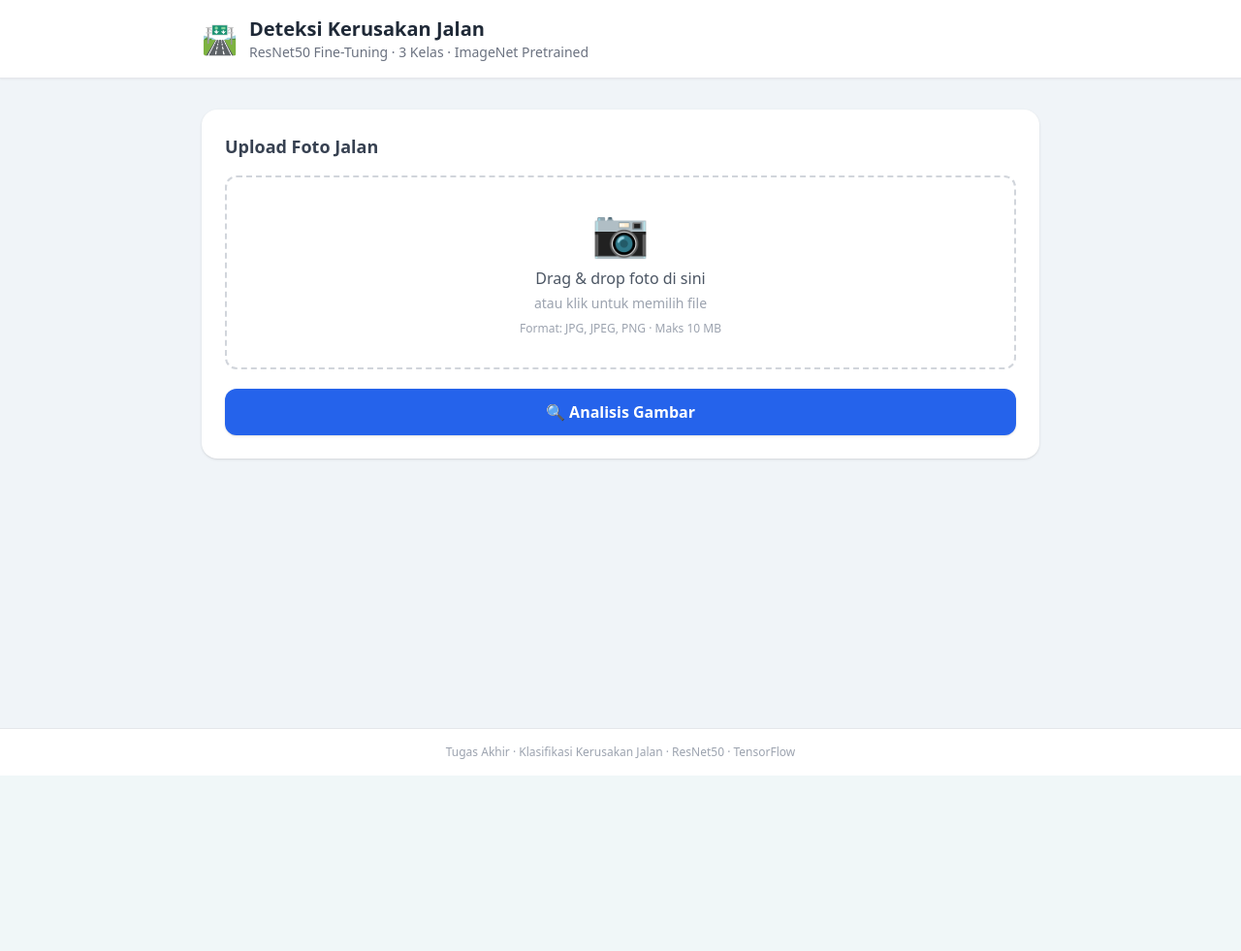
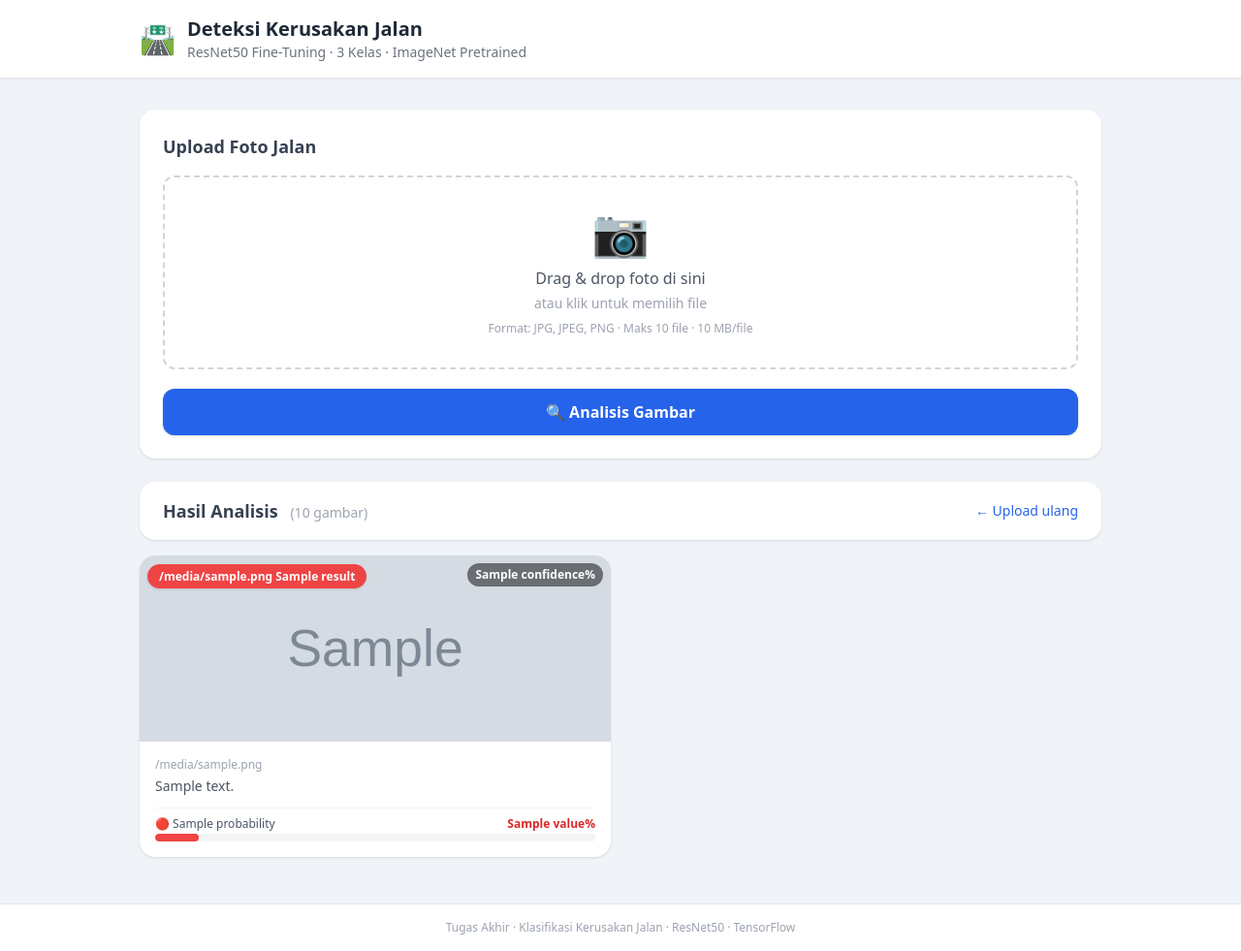
Before and after one commit to alanslengkoan/ImageClassification-CNN, a Django app: template road_detector/detector/templates/detector/index.html in a window 1280 px wide. Shown: the whole page at 97% size. Before the commit the page ends 800 px from the top, so only its background shows below. Run offline with Django 4.2, Linux system fonts and the light colour scheme; the template is opened without the code that fills it: most values are stand-ins (such as "Sample title", 1, 10 or a date in 2020); grey boxes marked "Sample" are stand-in pictures; some libraries are stand-ins or nearby versions.

Commit message:
update again

```diff
--- a/road_detector/detector/templates/detector/index.html
+++ b/road_detector/detector/templates/detector/index.html
@@ -12,13 +12,14 @@
     .bar-fill { transition: width 1s ease; }
     @keyframes fadeIn { from { opacity:0; transform:translateY(16px); } to { opacity:1; transform:translateY(0); } }
     .fade-in { animation: fadeIn .5s ease forwards; }
+    .thumb-grid { display: grid; grid-template-columns: repeat(auto-fill, minmax(72px, 1fr)); gap: 8px; }
   </style>
 </head>
 <body class="min-h-screen flex flex-col">
 
   <!-- HEADER -->
   <header class="bg-white shadow-sm border-b border-gray-200">
-    <div class="max-w-4xl mx-auto px-4 py-4 flex items-center gap-3">
+    <div class="max-w-5xl mx-auto px-4 py-4 flex items-center gap-3">
       <span class="text-3xl">🛣️</span>
       <div>
         <h1 class="text-xl font-bold text-gray-800">Deteksi Kerusakan Jalan</h1>
@@ -27,7 +28,7 @@
     </div>
   </header>
 
-  <main class="flex-1 max-w-4xl mx-auto w-full px-4 py-8 space-y-6">
+  <main class="flex-1 max-w-5xl mx-auto w-full px-4 py-8 space-y-6">
 
     <!-- UPLOAD CARD -->
     <div class="bg-white rounded-2xl shadow p-6">
@@ -35,6 +36,8 @@
 
       <form method="post" enctype="multipart/form-data" id="uploadForm">
         {% csrf_token %}
+
+        <!-- DROP ZONE -->
         <div id="dropZone"
              class="drop-zone border-2 border-dashed border-gray-300 rounded-xl p-8
                     flex flex-col items-center justify-center cursor-pointer
@@ -42,21 +45,21 @@
           <span class="text-5xl mb-3">📷</span>
           <p class="text-gray-600 font-medium">Drag & drop foto di sini</p>
           <p class="text-gray-400 text-sm mt-1">atau klik untuk memilih file</p>
-          <p class="text-gray-400 text-xs mt-2">Format: JPG, JPEG, PNG · Maks 10 MB</p>
-          <input type="file" name="image" id="imageInput" accept="image/*"
-                 class="hidden" required />
+          <p class="text-gray-400 text-xs mt-2">Format: JPG, JPEG, PNG · Maks 10 file · 10 MB/file</p>
+          <input type="file" name="images" id="imageInput" accept="image/*"
+                 class="hidden" multiple required />
         </div>
 
-        <!-- PREVIEW -->
-        <div id="previewBox" class="hidden mt-4 flex items-center gap-4 p-3 bg-gray-50 rounded-xl border border-gray-200">
-          <img id="previewImg" src="#" alt="preview"
-               class="w-20 h-20 object-cover rounded-lg border border-gray-300 shadow-sm" />
-          <div class="flex-1 min-w-0">
-            <p id="previewName" class="font-medium text-gray-700 truncate text-sm"></p>
-            <p id="previewSize" class="text-xs text-gray-400 mt-0.5"></p>
+        <!-- PREVIEW THUMBNAILS -->
+        <div id="previewBox" class="hidden mt-4">
+          <div class="flex items-center justify-between mb-2">
+            <p class="text-sm font-medium text-gray-600">
+              <span id="fileCount">0</span> file dipilih
+            </p>
+            <button type="button" id="clearBtn"
+                    class="text-xs text-red-500 hover:underline">Hapus semua</button>
           </div>
-          <button type="button" id="clearBtn"
-                  class="text-gray-400 hover:text-red-500 transition text-xl leading-none">✕</button>
+          <div id="thumbGrid" class="thumb-grid"></div>
         </div>
 
         <!-- ERROR -->
@@ -73,8 +76,7 @@
           <span id="btnLoader" class="hidden">
             <svg class="animate-spin h-5 w-5 text-white" fill="none" viewBox="0 0 24 24">
               <circle class="opacity-25" cx="12" cy="12" r="10" stroke="currentColor" stroke-width="4"/>
-              <path class="opacity-75" fill="currentColor"
-                    d="M4 12a8 8 0 018-8v8H4z"/>
+              <path class="opacity-75" fill="currentColor" d="M4 12a8 8 0 018-8v8H4z"/>
             </svg>
             Memproses...
           </span>
@@ -83,72 +85,86 @@
     </div>
 
     <!-- HASIL PREDIKSI -->
-    {% if result %}
-    <div class="fade-in bg-white rounded-2xl shadow p-6 space-y-5">
-      <h2 class="text-lg font-semibold text-gray-700">Hasil Analisis</h2>
+    {% if results %}
+    <div class="fade-in space-y-4">
 
-      <div class="flex flex-col sm:flex-row gap-5">
-        <!-- Gambar Upload -->
-        <div class="sm:w-56 flex-shrink-0">
-          <img src="{{ image_url }}" alt="uploaded"
-               class="w-full h-48 sm:h-56 object-cover rounded-xl border border-gray-200 shadow-sm" />
+      <!-- RINGKASAN -->
+      <div class="bg-white rounded-2xl shadow px-6 py-4 flex items-center justify-between">
+        <h2 class="text-lg font-semibold text-gray-700">
+          Hasil Analisis
+          <span class="ml-2 text-sm font-normal text-gray-400">({{ total }} gambar)</span>
+        </h2>
+        <a href="/" class="text-sm text-blue-600 hover:underline">← Upload ulang</a>
       </div>
 
-        <!-- Prediksi Utama -->
-        <div class="flex-1 flex flex-col justify-center space-y-3">
-
-          {% if pred_color == "green" %}
-          <div class="inline-flex items-center gap-2 px-4 py-2 bg-green-100 text-green-800
-                      rounded-full font-bold text-lg w-fit">
-            {{ pred_icon }} Kondisi {{ pred_label }}
-          </div>
-          {% elif pred_color == "yellow" %}
-          <div class="inline-flex items-center gap-2 px-4 py-2 bg-yellow-100 text-yellow-800
-                      rounded-full font-bold text-lg w-fit">
-            {{ pred_icon }} Kondisi {{ pred_label }}
-          </div>
-          {% else %}
-          <div class="inline-flex items-center gap-2 px-4 py-2 bg-red-100 text-red-800
-                      rounded-full font-bold text-lg w-fit">
-            {{ pred_icon }} Kondisi {{ pred_label }}
+      <!-- ERROR PER FILE -->
+      {% if errors %}
+      <div class="bg-red-50 border border-red-200 rounded-xl p-4 text-sm text-red-700 space-y-1">
+        {% for e in errors %}
+        <p>⚠️ {{ e }}</p>
+        {% endfor %}
       </div>
       {% endif %}
 
-          <p class="text-gray-600 text-sm">{{ pred_desc }}</p>
+      <!-- GRID HASIL -->
+      <div class="grid grid-cols-1 sm:grid-cols-2 gap-5">
+        {% for r in results %}
+        <div class="bg-white rounded-2xl shadow overflow-hidden">
 
-          <div class="flex items-center gap-3">
-            <span class="text-sm text-gray-500 font-medium">Confidence</span>
-            <span class="text-2xl font-bold
-              {% if pred_color == 'green' %}text-green-600
-              {% elif pred_color == 'yellow' %}text-yellow-600
-              {% else %}text-red-600{% endif %}">
-              {{ confidence }}%
+          <!-- Gambar -->
+          <div class="relative">
+            <img src="{{ r.image_url }}" alt="{{ r.filename }}"
+                 class="w-full h-48 object-cover" />
+            <!-- Badge kondisi di atas gambar -->
+            <div class="absolute top-2 left-2">
+              {% if r.pred_color == "green" %}
+              <span class="px-3 py-1 bg-green-500 text-white text-xs font-bold rounded-full shadow">
+                {{ r.pred_icon }} {{ r.pred_label }}
               </span>
+              {% elif r.pred_color == "yellow" %}
+              <span class="px-3 py-1 bg-yellow-400 text-white text-xs font-bold rounded-full shadow">
+                {{ r.pred_icon }} {{ r.pred_label }}
+              </span>
+              {% else %}
+              <span class="px-3 py-1 bg-red-500 text-white text-xs font-bold rounded-full shadow">
+                {{ r.pred_icon }} {{ r.pred_label }}
+              </span>
+              {% endif %}
             </div>
+            <!-- Confidence di pojok kanan -->
+            <div class="absolute top-2 right-2 bg-black bg-opacity-50 text-white text-xs font-bold px-2 py-1 rounded-full">
+              {{ r.confidence }}%
             </div>
           </div>
 
-      <!-- PROBABILITY BARS -->
-      <div class="space-y-3 pt-2 border-t border-gray-100">
-        <h3 class="text-sm font-semibold text-gray-500 uppercase tracking-wide">Probabilitas per Kelas</h3>
-        {% for p in probabilities %}
+          <!-- Detail -->
+          <div class="p-4 space-y-3">
+            <!-- Nama file + deskripsi -->
             <div>
-          <div class="flex justify-between text-sm mb-1">
-            <span class="font-medium text-gray-700">
+              <p class="text-xs text-gray-400 truncate" title="{{ r.filename }}">{{ r.filename }}</p>
+              <p class="text-sm text-gray-600 mt-1">{{ r.pred_desc }}</p>
+            </div>
+
+            <!-- Probability Bars -->
+            <div class="space-y-2 pt-2 border-t border-gray-100">
+              {% for p in r.probabilities %}
+              <div>
+                <div class="flex justify-between text-xs mb-0.5">
+                  <span class="text-gray-600">
                     {% if p.color == "green" %}🟢
                     {% elif p.color == "yellow" %}🟡
                     {% else %}🔴{% endif %}
                     {{ p.label }}
                   </span>
-            <span class="font-bold
+                  <span class="font-semibold
                     {% if p.color == 'green' %}text-green-600
                     {% elif p.color == 'yellow' %}text-yellow-600
                     {% else %}text-red-600{% endif %}">
                     {{ p.value }}%
                   </span>
                 </div>
-          <div class="w-full bg-gray-100 rounded-full h-2.5 overflow-hidden">
-            <div class="bar-fill h-2.5 rounded-full
+                <div class="w-full bg-gray-100 rounded-full h-2 overflow-hidden">
+                  <div class="bar-fill h-2 rounded-full
                     {% if p.color == 'green' %}bg-green-500
                     {% elif p.color == 'yellow' %}bg-yellow-400
                     {% else %}bg-red-500{% endif %}"
@@ -158,62 +174,73 @@
               </div>
               {% endfor %}
             </div>
+          </div>
 
-      <!-- RESET -->
-      <a href="/" class="block text-center text-sm text-blue-600 hover:underline pt-1">
-        ← Upload gambar lain
-      </a>
+        </div>
+        {% endfor %}
+      </div>
+
     </div>
     {% endif %}
 
   </main>
 
   <!-- FOOTER -->
-  <footer class="text-center text-xs text-gray-400 py-4 border-t border-gray-200 bg-white">
+  <footer class="text-center text-xs text-gray-400 py-4 border-t border-gray-200 bg-white mt-4">
     Tugas Akhir · Klasifikasi Kerusakan Jalan · ResNet50 · TensorFlow
   </footer>
 
   <script>
-    const dropZone   = document.getElementById('dropZone');
-    const input      = document.getElementById('imageInput');
+    const dropZone  = document.getElementById('dropZone');
+    const input     = document.getElementById('imageInput');
     const previewBox = document.getElementById('previewBox');
-    const previewImg = document.getElementById('previewImg');
-    const previewName = document.getElementById('previewName');
-    const previewSize = document.getElementById('previewSize');
-    const clearBtn   = document.getElementById('clearBtn');
-    const form       = document.getElementById('uploadForm');
-    const btnText    = document.getElementById('btnText');
-    const btnLoader  = document.getElementById('btnLoader');
+    const thumbGrid = document.getElementById('thumbGrid');
+    const fileCount = document.getElementById('fileCount');
+    const clearBtn  = document.getElementById('clearBtn');
+    const form      = document.getElementById('uploadForm');
+    const btnText   = document.getElementById('btnText');
+    const btnLoader = document.getElementById('btnLoader');
+
+    const MAX_FILES = 10;
 
     dropZone.addEventListener('click', () => input.click());
-
-    dropZone.addEventListener('dragover', e => {
-      e.preventDefault(); dropZone.classList.add('dragover');
-    });
+    dropZone.addEventListener('dragover', e => { e.preventDefault(); dropZone.classList.add('dragover'); });
     dropZone.addEventListener('dragleave', () => dropZone.classList.remove('dragover'));
     dropZone.addEventListener('drop', e => {
-      e.preventDefault(); dropZone.classList.remove('dragover');
-      if (e.dataTransfer.files[0]) setFile(e.dataTransfer.files[0]);
+      e.preventDefault();
+      dropZone.classList.remove('dragover');
+      setFiles(e.dataTransfer.files);
+    });
+    input.addEventListener('change', () => setFiles(input.files));
+
+    function setFiles(fileList) {
+      const files = Array.from(fileList).slice(0, MAX_FILES);
+      if (files.length === 0) return;
+
+      const dt = new DataTransfer();
+      files.forEach(f => dt.items.add(f));
+      input.files = dt.files;
+
+      thumbGrid.innerHTML = '';
+      files.forEach(file => {
+        const url = URL.createObjectURL(file);
+        const div = document.createElement('div');
+        div.className = 'relative group';
+        div.innerHTML = `
+          <img src="${url}" alt="${file.name}"
+               class="w-full h-16 object-cover rounded-lg border border-gray-200 shadow-sm" />
+          <p class="text-xs text-gray-500 truncate mt-0.5" title="${file.name}">${file.name}</p>`;
+        thumbGrid.appendChild(div);
       });
 
-    input.addEventListener('change', () => {
-      if (input.files[0]) setFile(input.files[0]);
-    });
-
-    function setFile(file) {
-      const dt = new DataTransfer();
-      dt.items.add(file);
-      input.files = dt.files;
-
-      previewName.textContent = file.name;
-      previewSize.textContent = (file.size / 1024).toFixed(1) + ' KB';
-      previewImg.src = URL.createObjectURL(file);
+      fileCount.textContent = files.length;
       previewBox.classList.remove('hidden');
       dropZone.classList.add('hidden');
     }
 
     clearBtn.addEventListener('click', () => {
       input.value = '';
+      thumbGrid.innerHTML = '';
       previewBox.classList.add('hidden');
       dropZone.classList.remove('hidden');
     });
--- a/road_detector/road_detector/settings.py
+++ b/road_detector/road_detector/settings.py
@@ -53,5 +53,7 @@ MODEL_PATH = (
     BASE_DIR.parent / 'models' / 'resnet50_3class_best.h5'
 )
 
-# Batas ukuran upload: 10 MB
-DATA_UPLOAD_MAX_MEMORY_SIZE = 10 * 1024 * 1024
+# Batas upload: 100 MB total (untuk multiple files)
+DATA_UPLOAD_MAX_MEMORY_SIZE  = 100 * 1024 * 1024
+FILE_UPLOAD_MAX_MEMORY_SIZE  = 10  * 1024 * 1024   # maks 10 MB per file
+MAX_UPLOAD_FILES             = 10                   # maks 10 file sekaligus
```
Also changed, not shown: road_detector/detector/views.py (+59 -33 lines). Lines whose indentation alone changed are shown as unchanged.
